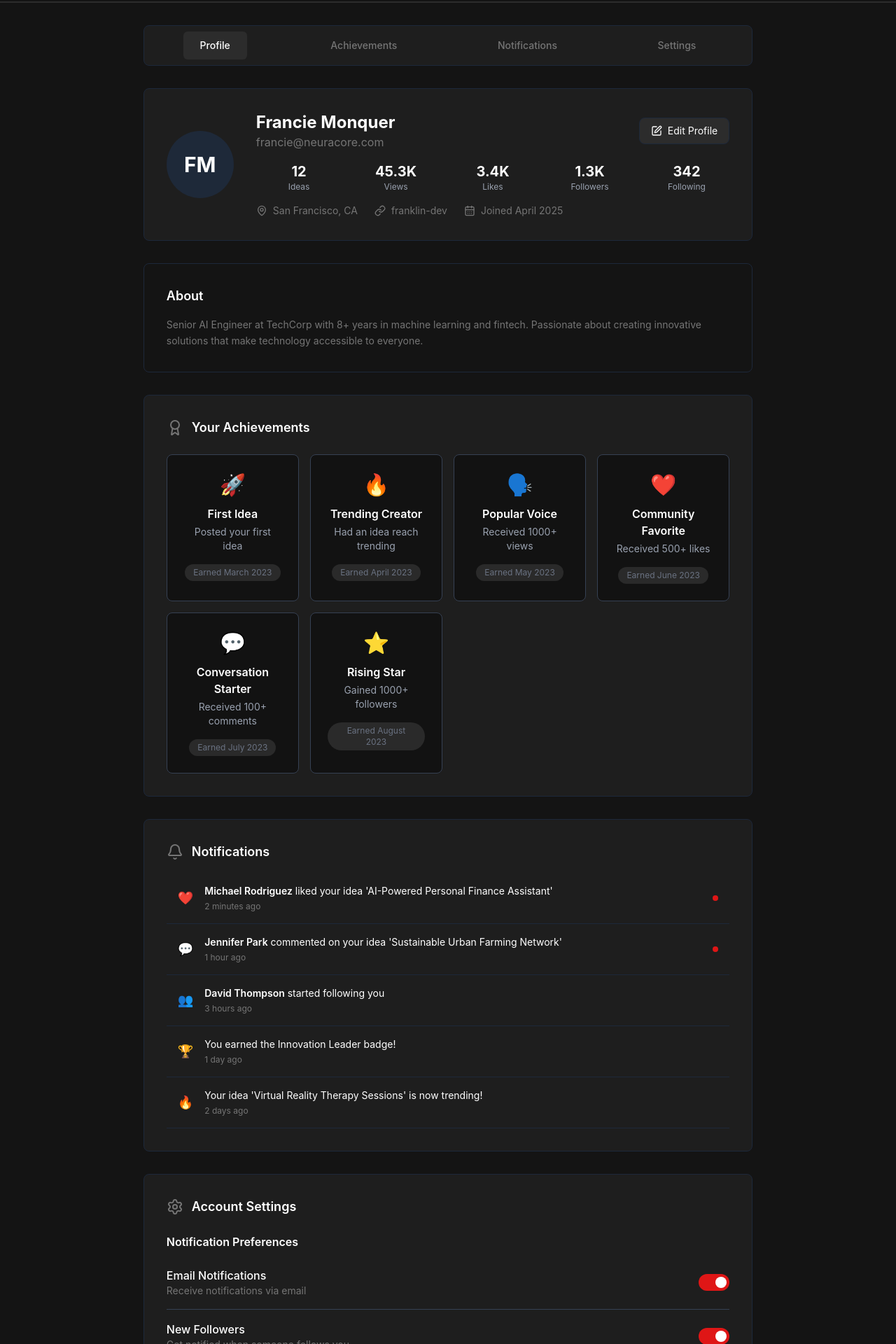
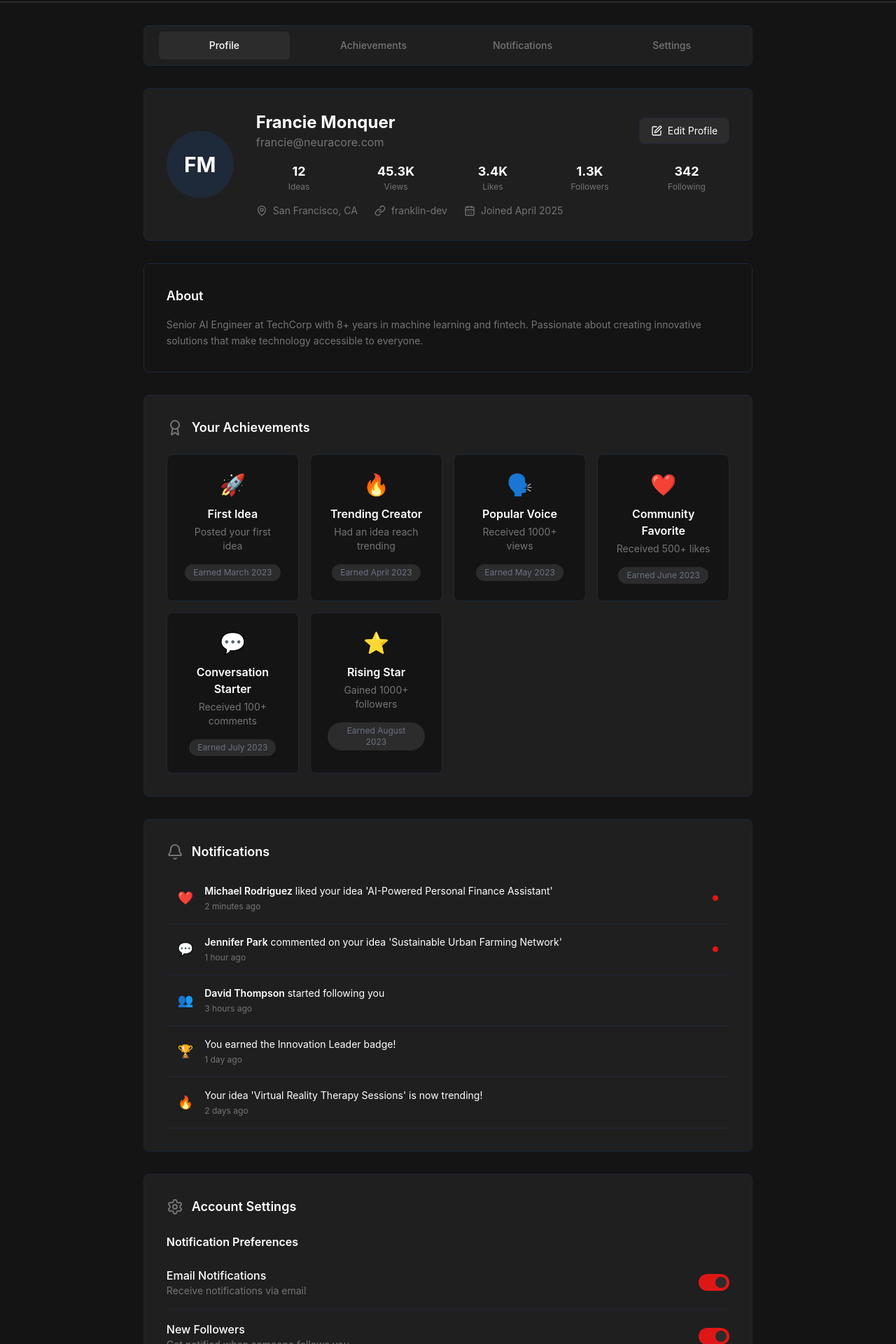
Before and after one commit to jysn7/neuracore, a Next.js app: page /profile in a window 1280 px wide. Shown: the part 60-1980 px from the top of the page at 70% size. Built offline with nearby package versions, Linux system fonts and the light colour scheme.

Commit message:
color fix for profile

```diff
--- a/src/app/globals.css
+++ b/src/app/globals.css
@@ -18,7 +18,7 @@
 
   /* Backgrounds (Dark Mode Default) */
   --color-bg: #141414;
-  --color-bg-dark: #1e1e1e;
+  --color-bg-dark: #1F1F1F;
   --color-bg-light: #f9fafb;
   --color-bg-gray: #2c2c2c;
   --color-bg-dark-gray: #181B20;
--- a/src/components/profile/AchievementCard.tsx
+++ b/src/components/profile/AchievementCard.tsx
@@ -9,11 +9,11 @@ interface AchievementCardProps {
 
 const AchievementCard: React.FC<AchievementCardProps> = ({ icon, title, description, date }) => {
   return (
-    <div className="bg-[#121212] p-6 rounded-lg border border-gray-700 flex flex-col items-center text-center">
+    <div className="bg-bg p-6 rounded-lg border border-border-secondary flex flex-col items-center text-center">
       <span className="text-3xl mb-3">{icon}</span>
-      <h4 className="font-semibold text-white mb-1">{title}</h4>
-      <p className="text-sm text-gray-400 mb-4">{description}</p>
-      <span className="text-xs text-gray-500 bg-[#2A2A2A] px-3 py-1 rounded-full">
+      <h4 className="font-semibold text-text-primary mb-1">{title}</h4>
+      <p className="text-sm text-text-secondary mb-4">{description}</p>
+      <span className="text-xs text-gray-500 bg-bg-gray px-3 py-1 rounded-full">
         Earned {date}
       </span>
     </div>
--- a/src/components/profile/Achievements.tsx
+++ b/src/components/profile/Achievements.tsx
@@ -17,7 +17,7 @@ const AchievementItem: React.FC<AchievementItemProps> = ({
   <div className="flex items-start gap-3">
     <div className="text-gray-400 mt-1">{icon}</div>
     <div>
-      <h4 className={`font-semibold ${isHighlighted ? "text-red-500" : "text-white"}`}>
+      <h4 className={`font-semibold ${isHighlighted ? "text-brand-red" : "text-text-primary"}`}>
         {title}
       </h4>
       <p className="text-xs text-gray-500">{description}</p>
--- a/src/components/profile/Navbar.tsx
+++ b/src/components/profile/Navbar.tsx
@@ -185,7 +185,7 @@ const Navbar = () => {
               </div>
 
               <div className="flex flex-col mb-6 mt-4">
-                <Link href="/logout" className="flex items-center gap-3 p-4 text-red-500 hover:text-red-600 hover:bg-red-500/10 rounded-r-full">
+                <Link href="/logout" className="flex items-center gap-3 p-4 text-brand-red hover:bg-brand-red hover:text-white rounded-r-full">
                   <LogOut size={16}/> Sign Out
                 </Link>
               </div>
--- a/src/components/profile/ProfileTabs.tsx
+++ b/src/components/profile/ProfileTabs.tsx
@@ -20,9 +20,9 @@ const ProfileTabs = () => {
             href={tab.href}
             onClick={() => setActiveTab(tab.name)}
             className={`
-              inline-block text-center py-2.5 px-6 rounded-md text-sm font-medium transition-colors duration-300 flex-shrink-0 w-full md:w-auto
+              inline-block text-center py-2.5 px-6 rounded-md text-sm font-medium transition-colors duration-300 flex-shrink-0 w-full md:w-[22%]
               ${activeTab === tab.name
-                ? "bg-bg-gray text-primary"
+                ? "bg-bg-gray text-text-primary"
                 : "text-text-secondary hover:bg-bg-gray hover:text-text-primary"
               }
             `}
--- a/src/components/profile/Settings.tsx
+++ b/src/components/profile/Settings.tsx
@@ -11,7 +11,7 @@ const Settings: React.FC<SettingsProps> = ({ label, description, initialState =
   const [isEnabled, setIsEnabled] = useState(initialState);
 
   return (
-    <div className="flex flex-col sm:flex-row justify-between items-start sm:items-center py-4 border-b border-gray-700 w-full gap-2 sm:gap-0">
+    <div className="flex flex-col sm:flex-row justify-between items-start sm:items-center py-4 border-b border-border-secondary w-full gap-2 sm:gap-0">
       <div className="flex-1">
         <h4 className="text-text-primary font-medium text-sm sm:text-base">{label}</h4>
         <p className="text-text-secondary text-xs sm:text-sm">{description}</p>
@@ -20,7 +20,7 @@ const Settings: React.FC<SettingsProps> = ({ label, description, initialState =
         onClick={() => setIsEnabled(!isEnabled)}
         className={`relative inline-flex items-center mt-2 sm:mt-0 h-6 rounded-full w-11 transition-colors duration-300 ${isEnabled ? 'bg-brand-red' : 'bg-bg-dark-gray'}`}
       >
-        <span className={`inline-block w-4 h-4 transform bg-text-primary rounded-full transition-transform duration-300 ${isEnabled ? 'translate-x-6' : 'translate-x-1'}`} />
+        <span className={`inline-block w-4 h-4 transform bg-bg-gray rounded-full transition-transform duration-300 ${isEnabled ? 'translate-x-6' : 'translate-x-1'}`} />
       </button>
     </div>
   );
--- a/src/components/profile/UserProfile.tsx
+++ b/src/components/profile/UserProfile.tsx
@@ -8,8 +8,8 @@ interface StatItemProps {
 
 const StatItem: React.FC<StatItemProps> = ({ value, label }) => (
   <div className="text-center flex-1 min-w-[60px]">
-    <p className="text-lg md:text-xl font-bold text-white">{value}</p>
-    <p className="text-xs text-gray-400">{label}</p>
+    <p className="text-sm md:text-lg  font-bold text-text-primary">{value}</p>
+    <p className="text-xs text-text-secondary">{label}</p>
   </div>
 );
 
```
